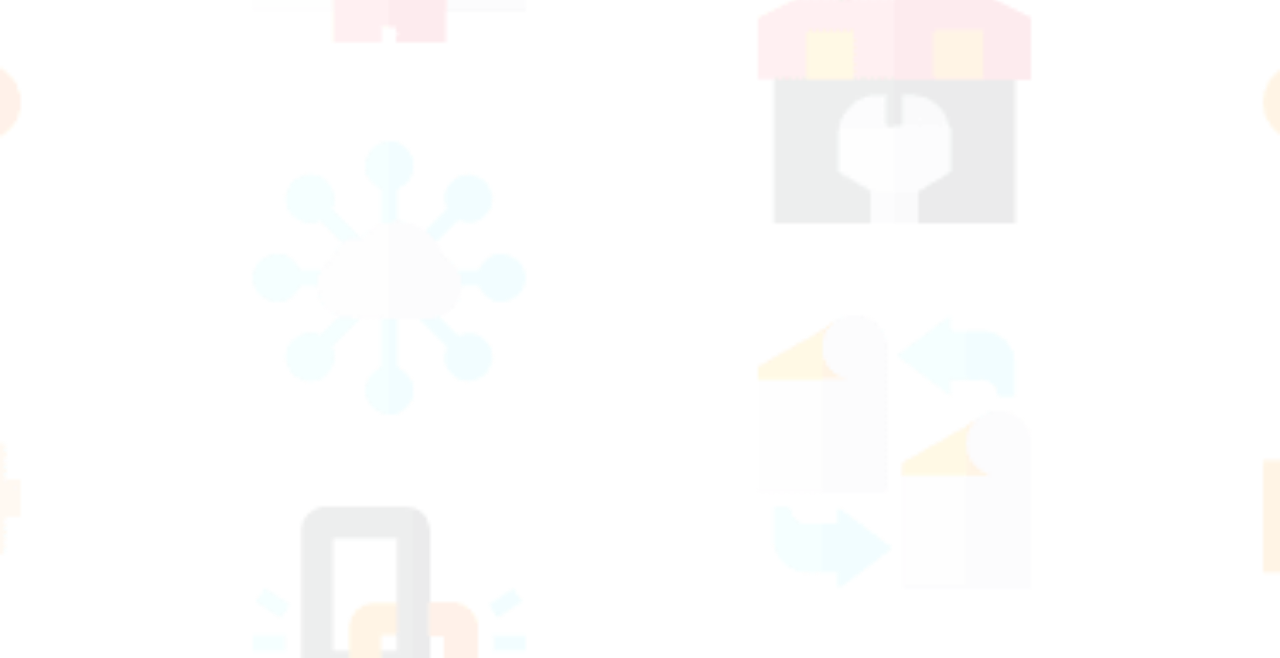
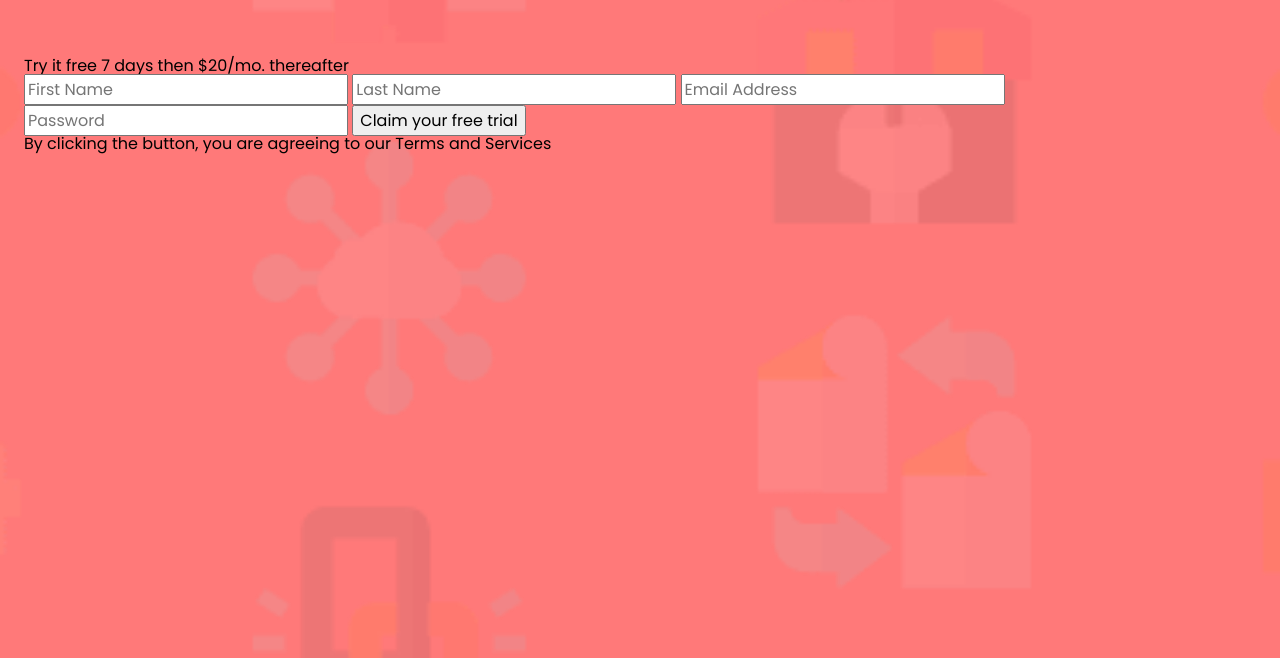
Before and after one commit to irfanoezen/intro-component-with-sign-up-form, a plain HTML site: page index.html in a window 1280 px wide. Shown: the part 142-800 px from the top of the page. Drawn offline with Linux system fonts and the light colour scheme.

Commit message:
Add font faces and set font family

```diff
--- a/style.css
+++ b/style.css
@@ -1,12 +1,53 @@
 :root {
-  --gray-900: #3D3B48;
-  --gray-200: #DEDEDE;
-  --purple-700: #5E54A4;
-  --purple-400: #A6A1CF;
-  --purple-350: #BAB7D4;
-  --green-400: #38CC8B;
-  --green-300: #77E2B3;
-  --red-400: #FF7979;
+  --gray-900: #3d3b48;
+  --gray-200: #dedede;
+  --purple-700: #5e54a4;
+  --purple-400: #a6a1cf;
+  --purple-350: #bab7d4;
+  --green-400: #38cc8b;
+  --green-300: #77e2b3;
+  --red-400: #ff7979;
+}
+
+/* poppins-regular - latin */
+@font-face {
+  font-display: swap; /* Check https://developer.mozilla.org/en-US/docs/Web/CSS/@font-face/font-display for other options. */
+  font-family: "Poppins";
+  font-style: normal;
+  font-weight: 400;
+  src: url("assets/fonts/poppins-v24-latin-regular.woff2") format("woff2"); /* Chrome 36+, Opera 23+, Firefox 39+, Safari 12+, iOS 10+ */
+}
+/* poppins-500 - latin */
+@font-face {
+  font-display: swap; /* Check https://developer.mozilla.org/en-US/docs/Web/CSS/@font-face/font-display for other options. */
+  font-family: "Poppins";
+  font-style: normal;
+  font-weight: 500;
+  src: url("assets/fonts/poppins-v24-latin-500.woff2") format("woff2"); /* Chrome 36+, Opera 23+, Firefox 39+, Safari 12+, iOS 10+ */
+}
+/* poppins-500italic - latin */
+@font-face {
+  font-display: swap; /* Check https://developer.mozilla.org/en-US/docs/Web/CSS/@font-face/font-display for other options. */
+  font-family: "Poppins";
+  font-style: italic;
+  font-weight: 500;
+  src: url("assets/fonts/poppins-v24-latin-500italic.woff2") format("woff2"); /* Chrome 36+, Opera 23+, Firefox 39+, Safari 12+, iOS 10+ */
+}
+/* poppins-600 - latin */
+@font-face {
+  font-display: swap; /* Check https://developer.mozilla.org/en-US/docs/Web/CSS/@font-face/font-display for other options. */
+  font-family: "Poppins";
+  font-style: normal;
+  font-weight: 600;
+  src: url("assets/fonts/poppins-v24-latin-600.woff2") format("woff2"); /* Chrome 36+, Opera 23+, Firefox 39+, Safari 12+, iOS 10+ */
+}
+/* poppins-700 - latin */
+@font-face {
+  font-display: swap; /* Check https://developer.mozilla.org/en-US/docs/Web/CSS/@font-face/font-display for other options. */
+  font-family: "Poppins";
+  font-style: normal;
+  font-weight: 700;
+  src: url("assets/fonts/poppins-v24-latin-700.woff2") format("woff2"); /* Chrome 36+, Opera 23+, Firefox 39+, Safari 12+, iOS 10+ */
 }
 
 /* 1. Use a more-intuitive box-sizing model */
@@ -32,6 +73,8 @@ body {
   background-image: url(assets/images/bg-intro-mobile.png);
   background-repeat: no-repeat;
   background-size: cover;
+  background-color: var(--red-400);
+  font-family: "Poppins";
   /* 4. Add accessible line-height */
   line-height: 1;
   /* 5. Improve text rendering */
@@ -88,3 +131,14 @@ h6 {
 #__next {
   isolation: isolate;
 } */
+
+.main {
+  display: flex;
+  flex-direction: column;
+  row-gap: 64px;
+  padding: 88px 24px 68px 24px;
+}
+
+.heading {
+  text-align: center;
+}
```
Also changed, not shown: assets/fonts/poppins-v24-latin-500.woff2 (added), assets/fonts/poppins-v24-latin-500italic.woff2 (added), assets/fonts/poppins-v24-latin-600.woff2 (added), assets/fonts/poppins-v24-latin-700.woff2 (added), assets/fonts/poppins-v24-latin-regular.woff2 (added).
